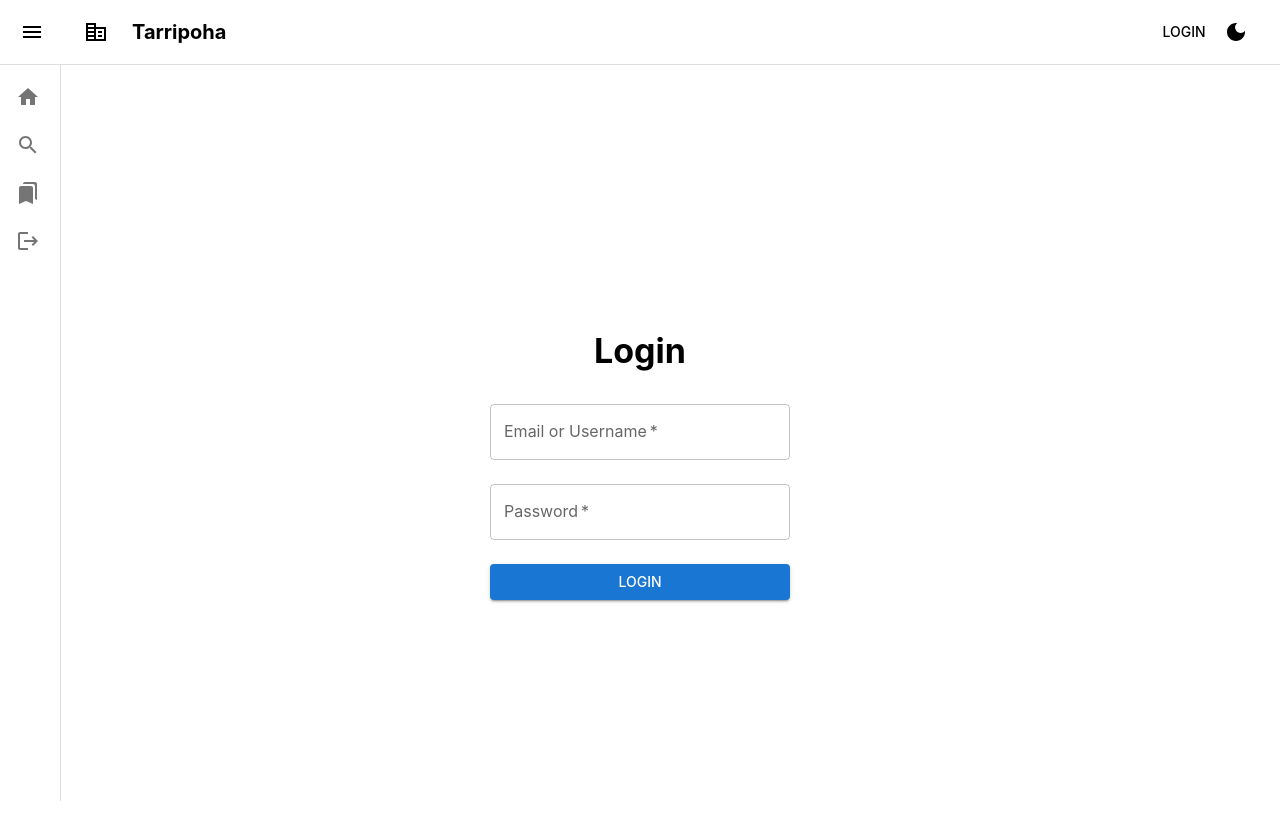
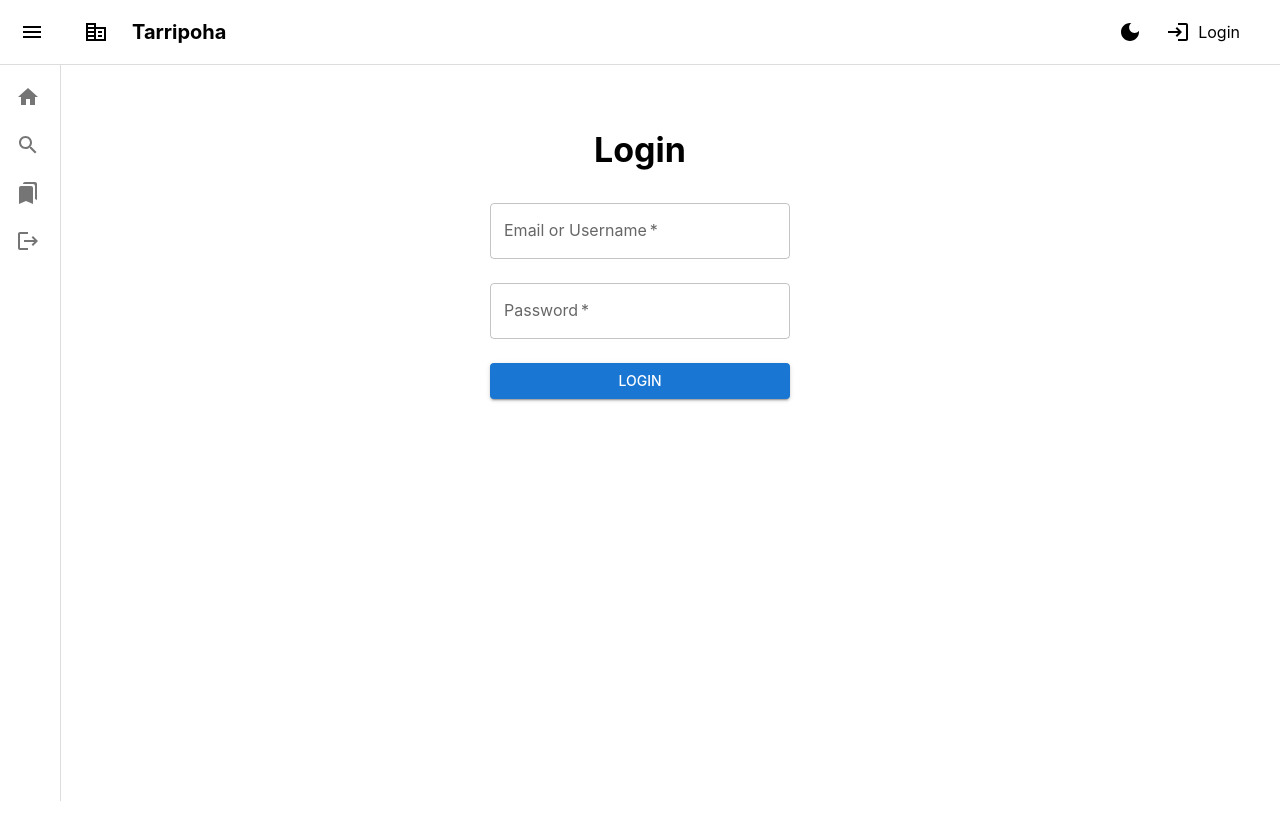
Before and after one commit to rajatsangrame/tarripoha-frontend, a React (Create React App) app: page /login in a window 1280 px wide. Shown: the top 840 px of the page. Built offline with nearby package versions, Linux system fonts and the light colour scheme.

Commit message:
added login session

```diff
--- a/package.json
+++ b/package.json
@@ -12,6 +12,7 @@
     "@tanstack/react-query": "^5.66.0",
     "@toolpad/core": "0.12.0",
     "axios": "^1.7.9",
+    "jwt-decode": "^4.0.0",
     "react": "^19",
     "react-dom": "^19",
     "react-router-dom": "^7.1.5",
--- a/src/App.tsx
+++ b/src/App.tsx
@@ -3,7 +3,7 @@ import { useState } from "react";
 import { ThemeProvider } from "@emotion/react";
 import createCustomTheme from "./theme";
 import { NavigationBar } from "./component/NavigationBar"
-
+import { AuthProvider } from "./context/AuthContext";
 
 export default function App() {
   const [isDarkMode, setIsDarkMode] = useState(false);
@@ -16,10 +16,12 @@ export default function App() {
 
   return (
     <ThemeProvider theme={theme}>
-      <div style={{ minHeight: '100vh', background: isDarkMode ? "black" : "white" }}>
-        <NavigationBar toggleTheme={toggleTheme} isDarkMode={isDarkMode} />
-        <Outlet />
-      </div>
+      <AuthProvider>
+        <div style={{ minHeight: '100vh', background: isDarkMode ? "black" : "white" }}>
+          <NavigationBar toggleTheme={toggleTheme} isDarkMode={isDarkMode} />
+          <Outlet />
+        </div>
+      </AuthProvider>
     </ThemeProvider>
   );
 }
--- a/src/component/NavigationBar.tsx
+++ b/src/component/NavigationBar.tsx
@@ -5,9 +5,9 @@ import LightModeIcon from "@mui/icons-material/LightMode";
 import DarkModeIcon from "@mui/icons-material/DarkMode";
 import CorporateFare from "@mui/icons-material/CorporateFare";
 import { DrawerMenuItems } from './DrawerMenuItems';
-import { AppBar, Button, Divider, Drawer, IconButton, Toolbar, Typography } from "@mui/material";
+import { AppBar, Divider, Drawer, IconButton, Toolbar, Typography } from "@mui/material";
 import { useTheme } from "@mui/material/styles";
-
+import ToolbarAccount from "./ToolbarAccount";
 
 const drawerWidthCollapsed = 60;
 const drawerWidthExpanded = 300;
@@ -43,10 +43,11 @@ export const NavigationBar: React.FC<NavigationBarProps> = ({ toggleTheme, isDar
                         Tarripoha
                     </Typography>
 
-                    <Button color="inherit">Login</Button>
                     <IconButton color="inherit" onClick={toggleTheme}>
                         {isDarkMode ? <LightModeIcon /> : <DarkModeIcon />}
                     </IconButton>
+
+                    <ToolbarAccount />
                 </Toolbar>
             </AppBar>
 
--- /dev/null
+++ b/src/component/ToolbarAccount.tsx
@@ -0,0 +1,79 @@
+import React, { useState } from "react";
+import { Menu, MenuItem, Avatar, IconButton, Typography, Divider, Box } from "@mui/material";
+import LogoutIcon from "@mui/icons-material/Logout";
+import LoginIcon from "@mui/icons-material/Login";
+import { useAuth } from "../context/AuthContext";
+import { Link } from "react-router-dom";
+
+export default function AuthButton() {
+    const { user, logout } = useAuth();
+    const [anchorEl, setAnchorEl] = useState<null | HTMLElement>(null);
+
+    const handleMenuOpen = (event: React.MouseEvent<HTMLElement>) => {
+        setAnchorEl(event.currentTarget);
+    };
+
+    const handleMenuClose = () => {
+        setAnchorEl(null);
+    };
+
+    console.log({ user })
+    return user ? (
+        <>
+            <IconButton onClick={handleMenuOpen} sx={{ color: "white" }}>
+                <Avatar>
+                    {user.firstName ? user.firstName.charAt(0).toUpperCase() : "U"}
+                </Avatar>
+            </IconButton>
+            <Menu
+                anchorEl={anchorEl}
+                open={Boolean(anchorEl)}
+                onClose={handleMenuClose}
+                anchorOrigin={{ vertical: "bottom", horizontal: "right" }}
+                transformOrigin={{ vertical: "top", horizontal: "right" }}
+                sx={{ minWidth: 250 }}
+            >
+                <Box sx={{ p: 2, textAlign: "center", width: 250 }}>
+                    <Typography
+                        variant="body2"
+                        color="text.secondary"
+                        sx={{
+                            maxWidth: "100%"
+                        }}
+                    >
+                        {user.email}
+                    </Typography>
+                    <Avatar sx={{ mx: "auto", width: 50, height: 50, mt : 1 }}>
+                        {user.firstName ? user.firstName.charAt(0).toUpperCase() : "U"}
+                    </Avatar>
+                    <Typography variant="subtitle1" sx={{ mt: 1 }}>
+                        Hello, {user.firstName}!
+                    </Typography>
+                </Box>
+
+                <Divider />
+
+                <MenuItem
+                    onClick={() => {
+                        logout();
+                        handleMenuClose();
+                    }}
+                >
+                    <LogoutIcon sx={{ mr: 1 }} />
+                    Logout
+                </MenuItem>
+            </Menu>
+        </>
+    ) : (
+        <MenuItem
+            component={Link} to={'/login'}
+            onClick={() => {
+                handleMenuClose();
+            }}
+        >
+            <LoginIcon sx={{ mr: 1 }} />
+            Login
+        </MenuItem>
+
+    );
+}
--- /dev/null
+++ b/src/context/AuthContext.tsx
@@ -0,0 +1,51 @@
+import { createContext, useContext, useState } from "react";
+import { jwtDecode } from 'jwt-decode';
+
+type AuthContextType = {
+    user: User | null;
+    login: (token: string) => void;
+    logout: () => void;
+    getToken: () => string | null;
+};
+
+type User = {
+    username: string
+    email: string
+    firstName: string
+    lastName: string
+};
+
+const AuthContext = createContext<AuthContextType | undefined>(undefined);
+
+export const AuthProvider = ({ children }: { children: React.ReactNode }) => {
+    const [user, setUser] = useState<User | null>(null);
+
+    const login = (token: string) => {
+        sessionStorage.setItem("jwt_token", token);
+        const decoded: any = jwtDecode(token);
+        setUser({
+            username: decoded.username,
+            firstName: decoded.firstName,
+            lastName: decoded.lastName,
+            email: decoded.email
+        } as User);
+    };
+
+    const logout = () => {
+        sessionStorage.removeItem("jwt_token");
+        setUser(null);
+    };
+
+    const getToken = () => {
+        const token = sessionStorage.getItem("jwt_token");
+        return token;
+    };
+
+    return <AuthContext.Provider value={{ user, login, logout, getToken }}>{children}</AuthContext.Provider>;
+};
+
+export const useAuth = () => {
+    const context = useContext(AuthContext);
+    if (!context) throw new Error("useAuth must be used within an AuthProvider");
+    return context;
+};
--- a/src/pages/Login.tsx
+++ b/src/pages/Login.tsx
@@ -1,9 +1,14 @@
 import { useState } from "react";
 import { Button, TextField, Box, Typography } from "@mui/material";
+import { ThemeProvider, useTheme } from "@emotion/react";
+import { useAuth } from "../context/AuthContext";
+import { useNavigate } from "react-router-dom";
 
 export default function Login() {
-  const [credentials, setCredentials] = useState({ identifier: "", password: "" });
+  const [credentials, setCredentials] = useState({ username: "", password: "" });
   const [error, setError] = useState("");
+  const { login } = useAuth()
+  const navigate = useNavigate();
 
   const handleChange = (e: React.ChangeEvent<HTMLInputElement>) => {
     setCredentials({ ...credentials, [e.target.name]: e.target.value });
@@ -19,21 +24,24 @@ export default function Login() {
         headers: { "Content-Type": "application/json" },
         body: JSON.stringify(credentials),
       });
-
       if (!response.ok) throw new Error("Invalid login credentials");
 
-      alert("Login successful!");
+      const data = await response.json();
+      login(data.accessToken);
+      navigate("/", { replace: true });
     } catch (err: any) {
       setError(err.message);
     }
   };
 
+  const theme = useTheme();
   return (
+    <ThemeProvider theme={theme}>
       <Box
         display="flex"
         flexDirection="column"
         alignItems="center"
-      justifyContent="center"
+        marginTop={'64px'}
         height="100vh"
       >
         <Typography variant="h4" fontWeight="bold" mb={2}>
@@ -43,8 +51,8 @@ export default function Login() {
           <TextField
             fullWidth
             label="Email or Username"
-          name="identifier"
-          value={credentials.identifier}
+            name="username"
+            value={credentials.username}
             onChange={handleChange}
             margin="normal"
             required
@@ -69,5 +77,6 @@ export default function Login() {
           </Button>
         </Box>
       </Box>
+    </ThemeProvider>
   );
 }
--- a/src/pages/Saved.tsx
+++ b/src/pages/Saved.tsx
@@ -3,6 +3,7 @@ import axios from 'axios';
 import { DataGrid, GridColDef } from '@mui/x-data-grid';
 import { Box, Container, Typography } from '@mui/material';
 import { useTheme } from "@mui/material/styles";
+import { useAuth } from "../context/AuthContext";
 
 interface Word {
     id: number;
@@ -11,8 +12,7 @@ interface Word {
     languageId: number;
 }
 
-const fetchSavedWords = async (): Promise<Word[]> => {
-    const token = 'eyJhbGciOiJIUzI1NiIsInR5cCI6IkpXVCJ9.eyJzdWIiOjI2LCJ1c2VybmFtZSI6InJhamF0Iiwicm9sZXMiOlsiQURNSU4iLCJVU0VSIl0sImlhdCI6MTczODUyOTA1NywiZXhwIjoxNzM5MTMzODU3fQ.lv68oI6eYPBB_L7kKEnmLURez8fWhScirpkEUQJA7vA'
+const fetchSavedWords = async (token: string): Promise<Word[]> => {
     const response = await axios.get<Word[]>('http://localhost:3001/word/get-words', {
         headers: {
             Authorization: `Bearer ${token}`,
@@ -23,9 +23,12 @@ const fetchSavedWords = async (): Promise<Word[]> => {
 };
 
 export default function Saved() {
+    const { getToken } = useAuth();
+    const token = getToken();
+
     const { data: words, error, isLoading } = useQuery({
         queryKey: ['savedWords'],
-        queryFn: fetchSavedWords,
+        queryFn: () => fetchSavedWords(token ?? "")
     });
 
     if (isLoading) return <Typography>Loading...</Typography>;
```
Also changed, not shown: 1 other file (tests, documents, lock files or other folders). Lines whose indentation alone changed are shown as unchanged.
